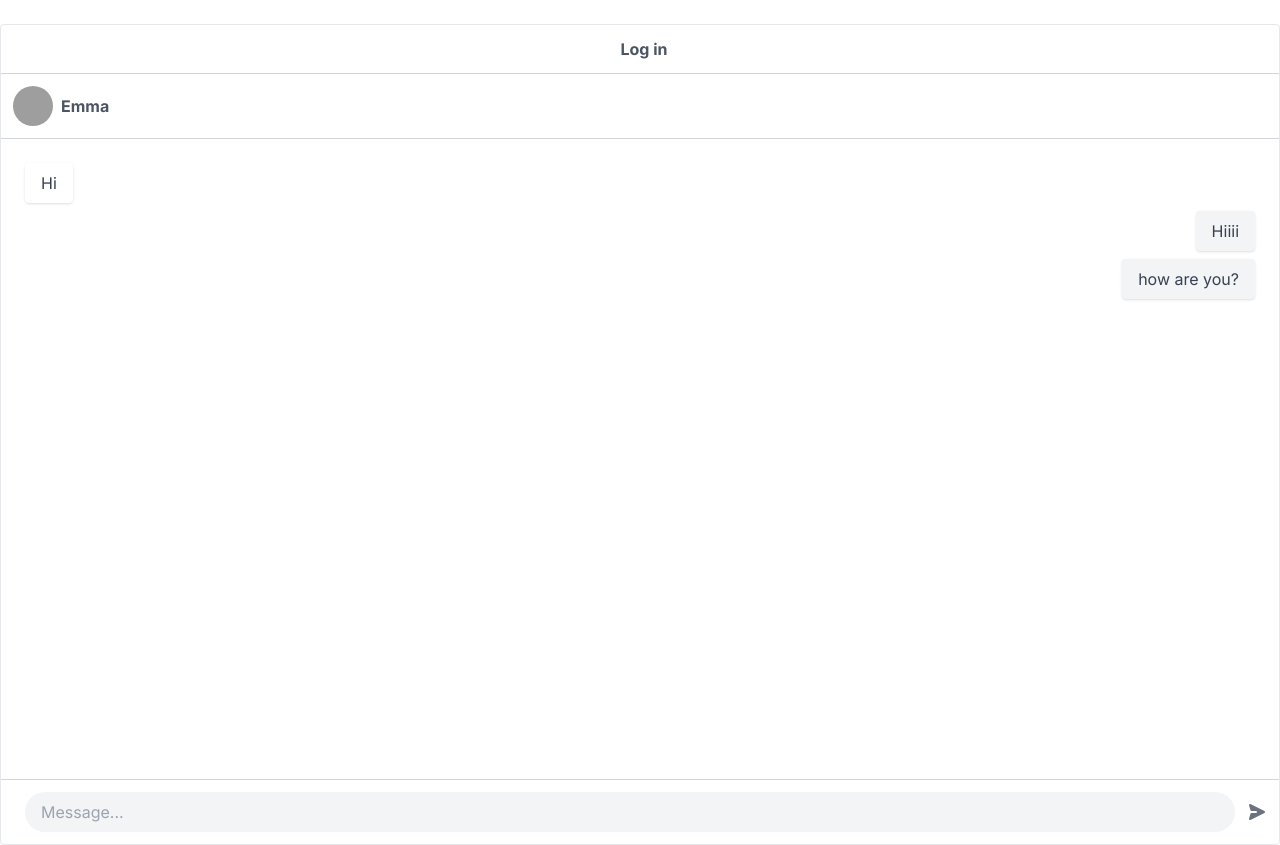
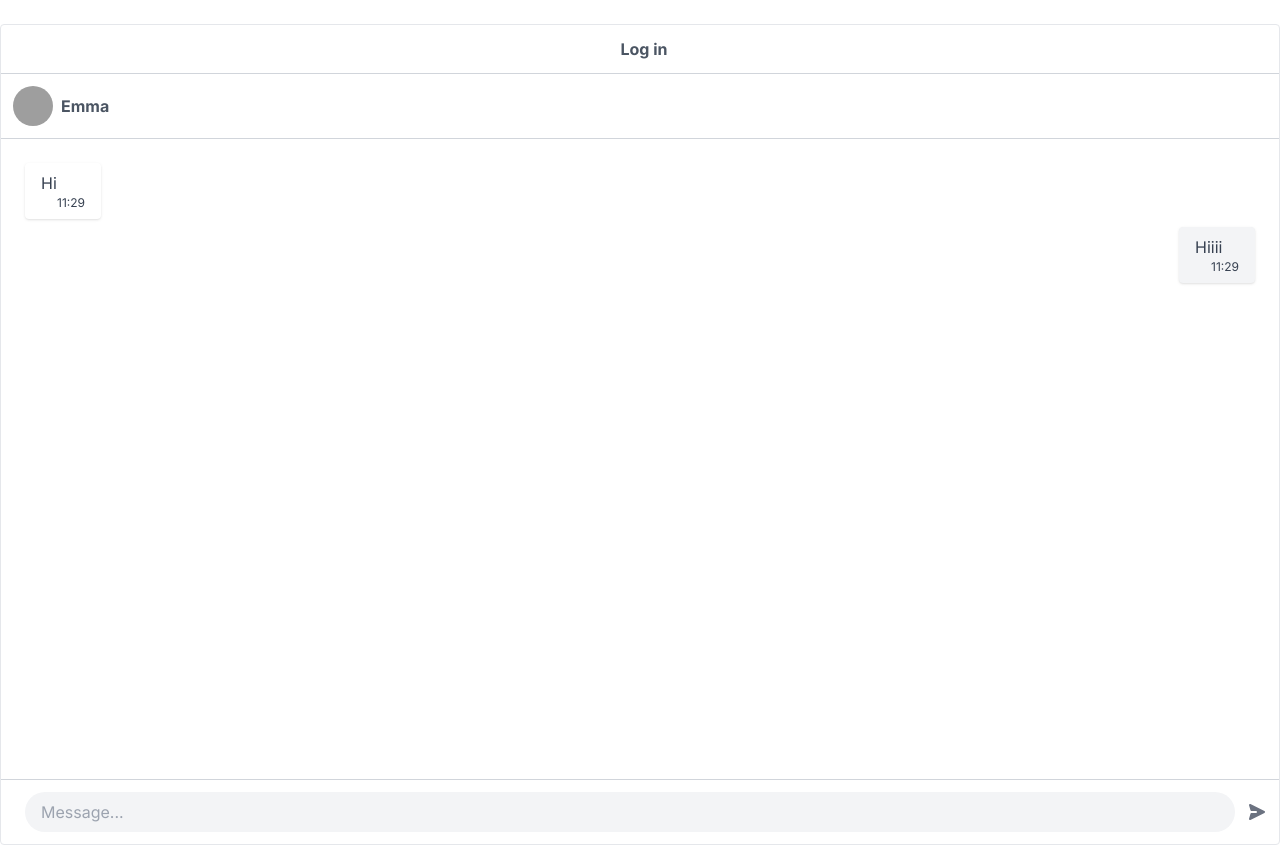
Before and after one commit to mertcetiin/ChatApp, a Next.js app: page / in a window 1280 px wide. Built offline with nearby package versions, Linux system fonts and the light colour scheme; grey boxes are pictures that could not be loaded.

Commit message:
divided into components

```diff
--- a/app/page.tsx
+++ b/app/page.tsx
@@ -1,4 +1,8 @@
 import HeaderIndex from "@/components/headerIndex";
+import ProfileIndex from "@/components/profileIndex";
+import UserOne from "@/components/userOne";
+import UserTwo from "@/components/userTwo";
+import InputIndex from "@/components/inputIndex";
 
 
 export default function Home() {
@@ -8,43 +12,16 @@ export default function Home() {
         <div className="">
           <div className="w-full">
             <HeaderIndex />
-            <div className="relative flex items-center p-3 border-b border-gray-300">
-              <img className="object-cover w-10 h-10 rounded-full"
-                src="https://cdn.pixabay.com/photo/2018/01/15/07/51/woman-3083383__340.jpg" alt="username" />
-              <span className="block ml-2 font-bold text-gray-600">Emma</span>
-            </div>
+
+            <ProfileIndex />
+
             <div className="relative w-full p-6 overflow-y-auto h-[40rem]">
               <ul className="space-y-2">
-                <li className="flex justify-start">
-                  <div className="relative max-w-xl px-4 py-2 text-gray-700 rounded shadow">
-                    <span className="block">Hi</span>
-                  </div>
-                </li>
-                <li className="flex justify-end">
-                  <div className="relative max-w-xl px-4 py-2 text-gray-700 bg-gray-100 rounded shadow">
-                    <span className="block">Hiiii</span>
-                  </div>
-                </li>
-                <li className="flex justify-end">
-                  <div className="relative max-w-xl px-4 py-2 text-gray-700 bg-gray-100 rounded shadow">
-                    <span className="block">how are you?</span>
-                  </div>
-                </li>
+                <UserOne />
+                <UserTwo />
               </ul>
             </div>
-
-            <div className="flex items-center justify-between w-full p-3 border-t border-gray-300">
-              <input type="text" placeholder="Message..."
-                className="block w-full py-2 pl-4 mx-3 bg-gray-100 rounded-full outline-none focus:text-gray-700"
-                name="message" required />
-              <button type="submit">
-                <svg className="w-5 h-5 text-gray-500 origin-center transform rotate-90" xmlns="http://www.w3.org/2000/svg"
-                  viewBox="0 0 20 20" fill="currentColor">
-                  <path
-                    d="M10.894 2.553a1 1 0 00-1.788 0l-7 14a1 1 0 001.169 1.409l5-1.429A1 1 0 009 15.571V11a1 1 0 112 0v4.571a1 1 0 00.725.962l5 1.428a1 1 0 001.17-1.408l-7-14z" />
-                </svg>
-              </button>
-            </div>
+            <InputIndex />
           </div>
         </div>
       </div>
--- a/components/inputIndex.tsx
+++ b/components/inputIndex.tsx
@@ -5,12 +5,25 @@ import { VscSend } from "react-icons/vsc";
 function InputIndex() {
 
     return (
-        <div>
-            <input type="text" className='outline-none' />
-            <button className="bg-gray-800 text-white px-4 py-2 ml-2 rounded-md hover:bg-gray-400"
-            ><VscSend /></button>
+        <div className="flex items-center justify-between w-full p-3 border-t border-gray-300">
+            <input type="text" placeholder="Message..."
+                className="block w-full py-2 pl-4 mx-3 bg-gray-100 rounded-full outline-none focus:text-gray-700"
+                name="message" required />
+            <button type="submit">
+                <svg className="w-5 h-5 text-gray-500 origin-center transform rotate-90" xmlns="http://www.w3.org/2000/svg"
+                    viewBox="0 0 20 20" fill="currentColor">
+                    <path
+                        d="M10.894 2.553a1 1 0 00-1.788 0l-7 14a1 1 0 001.169 1.409l5-1.429A1 1 0 009 15.571V11a1 1 0 112 0v4.571a1 1 0 00.725.962l5 1.428a1 1 0 001.17-1.408l-7-14z" />
+                </svg>
+            </button>
         </div>
     )
+
+    //     <div>
+    //     <input type="text" className='outline-none' />
+    //     <button className="bg-gray-800 text-white px-4 py-2 ml-2 rounded-md hover:bg-gray-400"
+    //     ><VscSend /></button>
+    // </div>
 }
 
 export default InputIndex;
--- /dev/null
+++ b/components/profileIndex.tsx
@@ -0,0 +1,13 @@
+
+
+function ProfileIndex() {
+    return (
+        <div className="relative flex items-center p-3 border-b border-gray-300">
+            <img className="object-cover w-10 h-10 rounded-full"
+                src="https://cdn.pixabay.com/photo/2018/01/15/07/51/woman-3083383__340.jpg" alt="username" />
+            <span className="block ml-2 font-bold text-gray-600">Emma</span>
+        </div>
+    )
+}
+
+export default ProfileIndex;
--- a/components/userOne.tsx
+++ b/components/userOne.tsx
@@ -20,15 +20,14 @@ function UserOne() {
     let formattedMinutes = minutesTime < 10 ? `0${minutesTime}` : minutesTime;
 
     return (
-        <div className="flex items-end">
-            <div className="bg-gray-400 text-white p-2 rounded-lg mb-2 w-30">
-                <div className="flex items-center">
-                    <p className="text-sm flex-1">User 1</p>
-                    <p className="mt-6 ml-2 text-xs">{formattedHours}:{formattedMinutes}</p>
-                </div>
+        <li className="flex justify-start">
+            <div className="relative max-w-xl px-4 py-2 text-gray-700 rounded shadow">
+                <span className="block">Hi</span>
+                <p className="ml-4 text-xs">{formattedHours}:{formattedMinutes}</p>
             </div>
-        </div>
+        </li>
     )
 }
 
+
 export default UserOne;
--- a/components/userTwo.tsx
+++ b/components/userTwo.tsx
@@ -20,14 +20,12 @@ function UserTwo() {
     let formattedMinutes = minutesTime < 10 ? `0${minutesTime}` : minutesTime;
 
     return (
-        <div className="flex items-end ml-32">
-            <div className="bg-green-500 text-white p-2 rounded-lg mb-2 max-w-2/3">
-                <div className="flex items-center">
-                    <p className="text-sm flex-1">User 2</p>
-                    <p className="mt-6 ml-2 text-xs">{formattedHours}:{formattedMinutes}</p>
-                </div>
+        <li className="flex justify-end">
+            <div className="relative max-w-xl px-4 py-2 text-gray-700 bg-gray-100 rounded shadow">
+                <span className="block">Hiiii</span>
+                <p className="ml-4 text-xs">{formattedHours}:{formattedMinutes}</p>
             </div>
-        </div>
+        </li>
     )
 }
 
```
